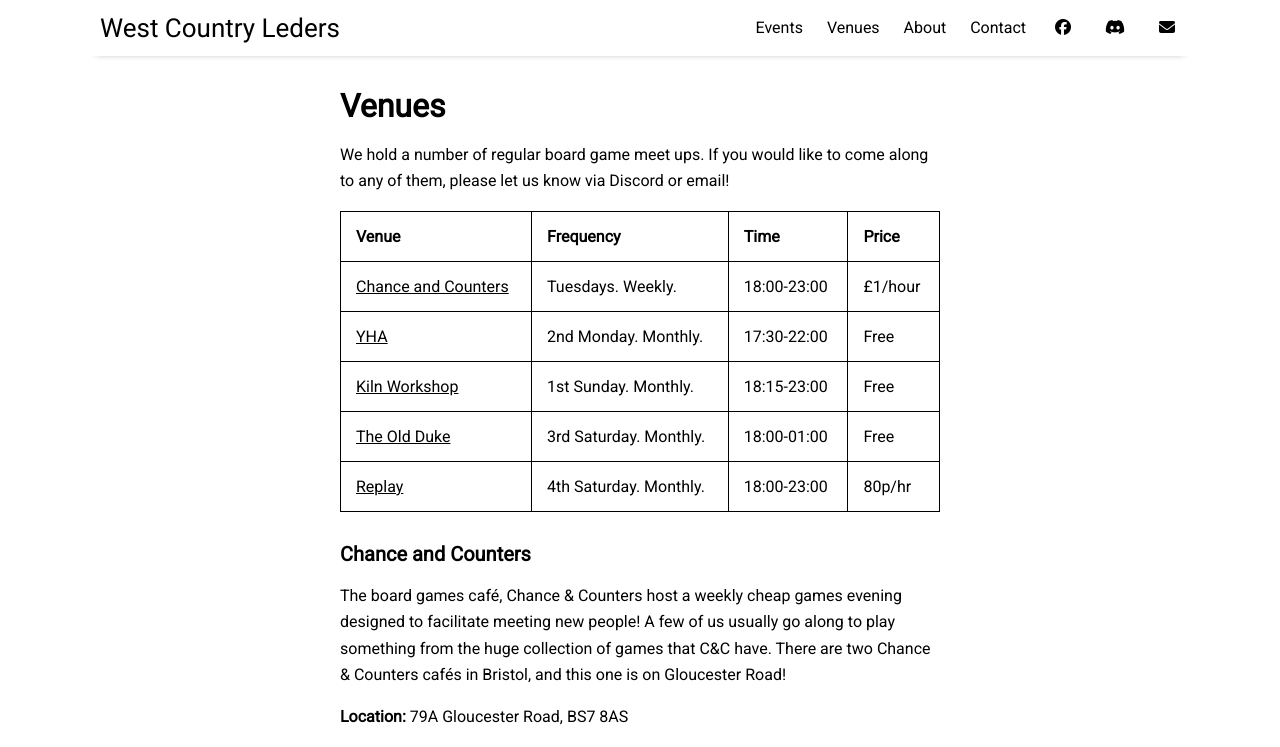
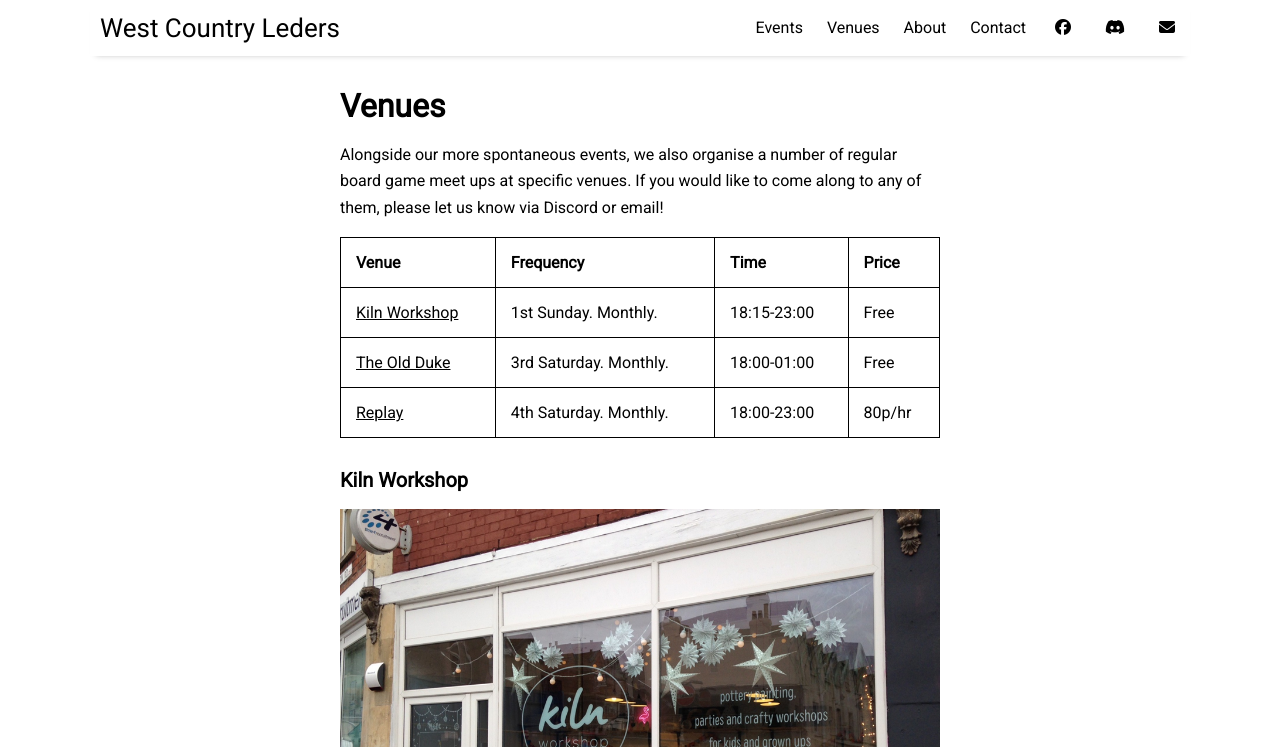
Before and after one commit to ChilledEther/west-country-leders-new, a Jekyll site: the page built from pages/venues.md, in a window 1280 px wide and 1400 px high. Shown: the top 747 px of the window. Built offline with Jekyll 4.4.1, drawn with Linux system fonts in a browser that asks for light colours; some of the changed text lies outside the part shown; grey boxes are pictures that could not be loaded.

Commit message:
Update venues.md

```diff
--- a/pages/venues.md
+++ b/pages/venues.md
@@ -5,25 +5,18 @@
 permalink: /venues
 ---
 
-We hold a number of regular board game meet ups. If you would like to come along to any of them, please let us know via Discord or email!
+Alongside our more spontaneous events, we also organise a number of regular board game meet ups at specific venues. If you would like to come along to any of them, please let us know via Discord or email!
 
 Venue            |  Frequency              |  Time          |  Price
 ---------------  |---------------------    |----------------|--------
-[Chance and Counters](#chance-and-counters) | Tuesdays. Weekly.       |  18:00-23:00   | £1/hour
-[YHA](#yha)              |  2nd Monday. Monthly.        |  17:30-22:00   |  Free
 [Kiln Workshop ](#kiln-workshop)    |  1st Sunday. Monthly.    |  18:15-23:00   | Free
 [The Old Duke](#the-old-duke)     |  3rd Saturday. Monthly. | 18:00-01:00     | Free
 [Replay](#replay)            | 4th Saturday. Monthly.   |  18:00-23:00   | 80p/hr
 
 
-### __Chance and Counters__
 
-The board games café, Chance & Counters host a weekly cheap games evening designed to facilitate meeting new people! A few of us usually go along to play something from the huge collection of games that C&C have. There are two Chance & Counters cafés in Bristol, and this one is on Gloucester Road!
 
-  **Location:** 79A Gloucester Road, BS7 8AS
-  <iframe src="https://www.google.com/maps/embed?pb=!1m18!1m12!1m3!1d2485.276732747502!2d-2.592363866792998!3d51.47143454786868!2m3!1f0!2f0!3f0!3m2!1i1024!2i768!4f13.1!3m3!1m2!1s0x48718f6b88301d8b%3A0xcfa213285d0cd61d!2sChance%20%26%20Counters!5e0!3m2!1sen!2suk!4v1738693280878!5m2!1sen!2suk" width="100%" height="300" style="border:0;" allowfullscreen="" loading="lazy" referrerpolicy="no-referrer-when-downgrade"></iframe>
-
-### __Kiln Workshop (on temporary break!)__
+### __Kiln Workshop__
 
 ![kiln](../assets/img/kiln.png)
 
@@ -50,16 +43,6 @@
 **Location:** 196 Cheltenham Rd, Montpelier, BS6 5RB
   <iframe src="https://www.google.com/maps/embed?pb=!1m18!1m12!1m3!1d5911.537230877614!2d-2.5973041727780974!3d51.46742346539875!2m3!1f0!2f0!3f0!3m2!1i1024!2i768!4f13.1!3m3!1m2!1s0x48718e0b9ea095cf%3A0x8a40fd52ead5f683!2sReplay%20Bristol%20Board%20Game%20Cafe!5e0!3m2!1sen!2suk!4v1738507615351!5m2!1sen!2suk" width="100%" height="300" style="border:0;" allowfullscreen="" loading="lazy" referrerpolicy="no-referrer-when-downgrade"></iframe>
 
-### __YHA__
-
-![image](https://github.com/user-attachments/assets/3a321a17-49e9-4b21-9d5a-4cb5b6637b59)
-
-We head to the Youth Hostel Association by the harbourside every Monday evening.
-It's nice and quiet, and we generally have the mezzanine to ourselves!
-Perfect for smaller board games and card games that don't need too much table space.
-
-**Location:** Youth Hostels Association. 14 Narrow Quay, BS1 4QA
-  <iframe src="https://www.google.com/maps/embed?pb=!1m18!1m12!1m3!1d2486.458571061569!2d-2.59868772832214!3d51.449736482182196!2m3!1f0!2f0!3f0!3m2!1i1024!2i768!4f13.1!3m3!1m2!1s0x48718dd6745caad7%3A0xfa062c9e2c242995!2sYHA%20Bristol!5e0!3m2!1sen!2suk!4v1738507636326!5m2!1sen!2suk" width="100%" height="300" style="border:0;" allowfullscreen="" loading="lazy" referrerpolicy="no-referrer-when-downgrade"></iframe>
 
 ### __Board Game Arena (BGA)__
 
```
